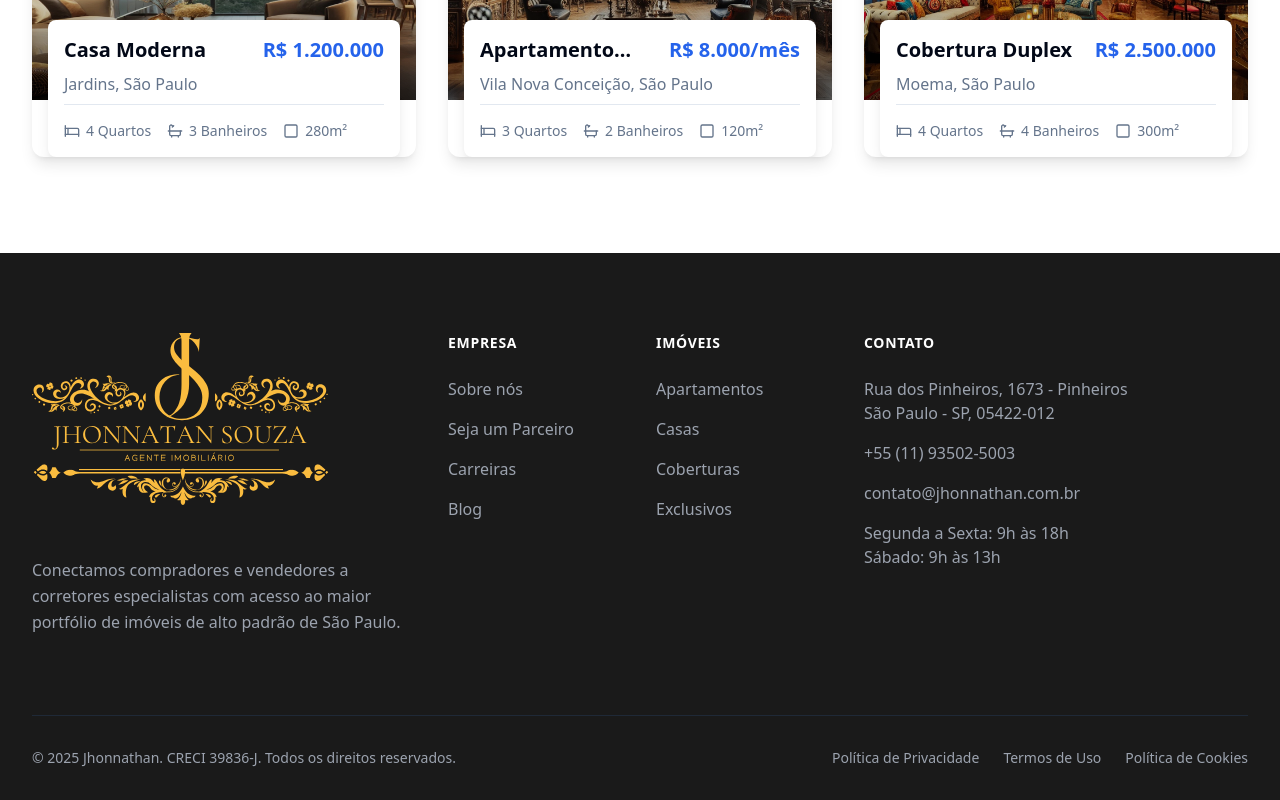
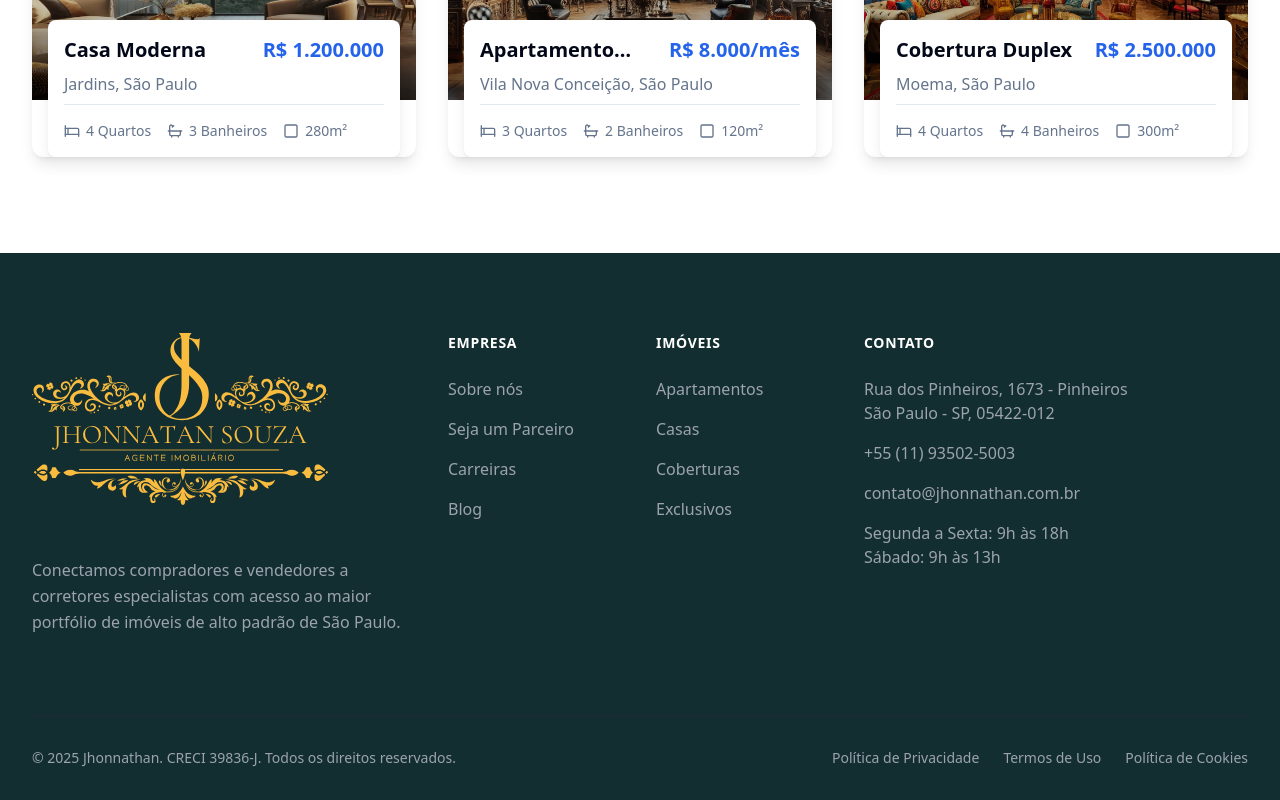
Before and after one commit to devgpb/jhonnatan-souza, a Next.js app: page / in a window 1280 px wide. Shown: the part 3246-4046 px from the top of the page. Built offline with nearby package versions, Linux system fonts and the light colour scheme.

Commit message:
FooterColor

```diff
--- a/src/components/footer.tsx
+++ b/src/components/footer.tsx
@@ -4,7 +4,7 @@
 
 export function Footer() {
   return (
-    <footer className="bg-[#1A1A1A] text-white">
+    <footer className="bg-primario text-white">
       <div className="container">
         <div className="grid grid-cols-12 gap-8 py-20">
           {/* Logo and Description */}
```
